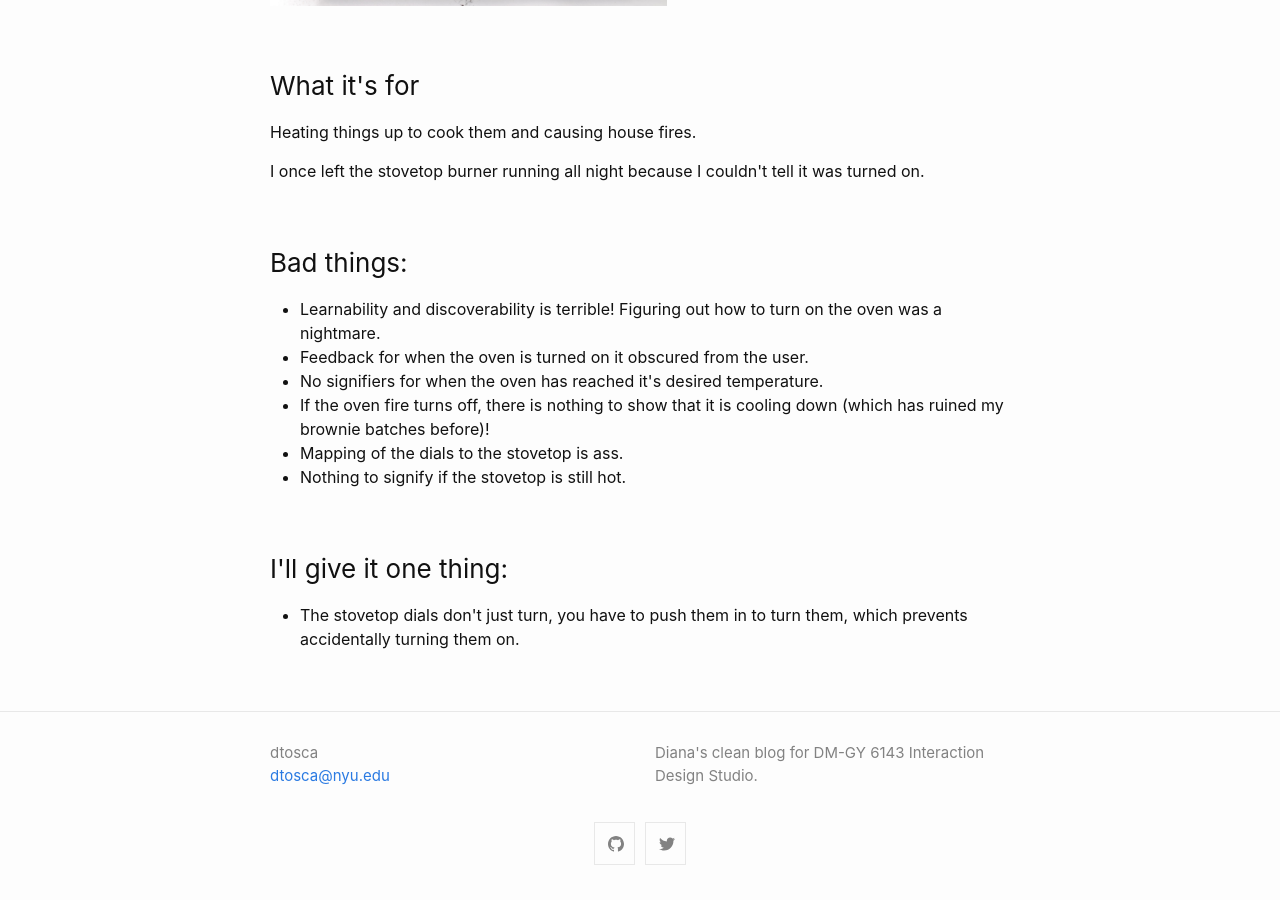
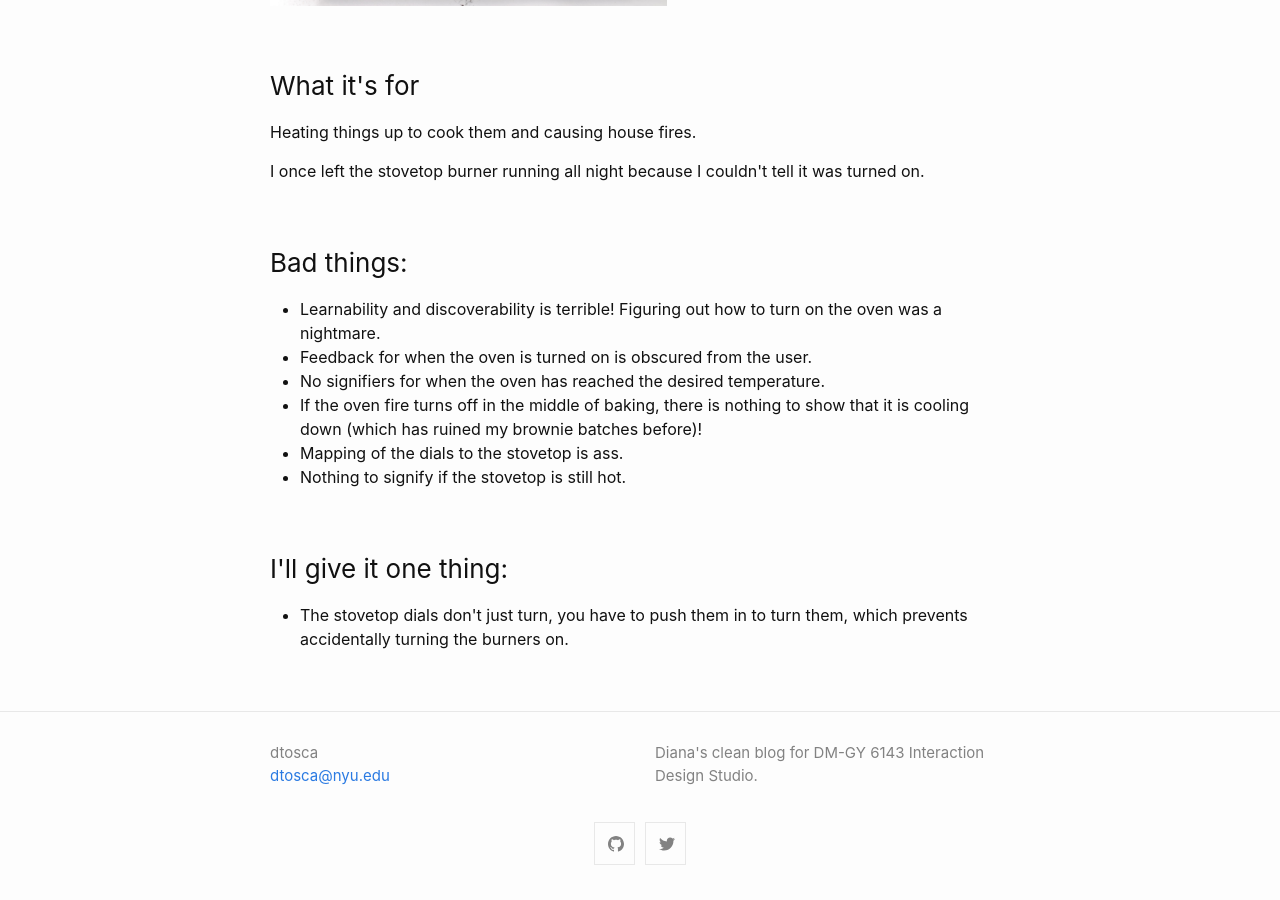
Before and after one commit to dtosca/ixd, a Jekyll site: the page built from _posts/2021-9-20-usability.html, in a window 1280 px wide and 900 px high, scrolled down 2113 px. Built offline with Jekyll 4.4.1, drawn with Linux system fonts in a browser that asks for light colours.

Commit message:
fixing typos

```diff
--- a/_posts/2021-9-20-usability.html
+++ b/_posts/2021-9-20-usability.html
@@ -41,14 +41,14 @@ author: Diana Tosca
 <h3>Bad things:</h3>
 <ul>
   <li>Learnability and discoverability is terrible! Figuring out how to turn on the oven was a nightmare.</li>
-  <li>Feedback for when the oven is turned on it obscured from the user.</li>
-  <li>No signifiers for when the oven has reached it's desired temperature.</li>
-  <li>If the oven fire turns off, there is nothing to show that it is cooling down (which has ruined my brownie batches before)!</li>
+  <li>Feedback for when the oven is turned on is obscured from the user.</li>
+  <li>No signifiers for when the oven has reached the desired temperature.</li>
+  <li>If the oven fire turns off in the middle of baking, there is nothing to show that it is cooling down (which has ruined my brownie batches before)!</li>
   <li>Mapping of the dials to the stovetop is ass.</li>
   <li>Nothing to signify if the stovetop is still hot.</li>
 </ul>
 
 <h3>I'll give it one thing:</h3>
   <ul>
-  	<li>The stovetop dials don't just turn, you have to push them in to turn them, which prevents accidentally turning them on.</li>
+  	<li>The stovetop dials don't just turn, you have to push them in to turn them, which prevents accidentally turning the burners on.</li>
   </ul>
```
